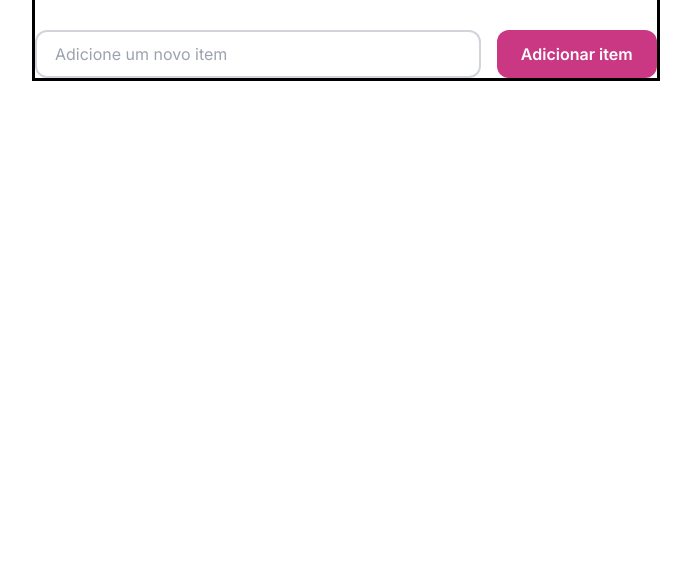
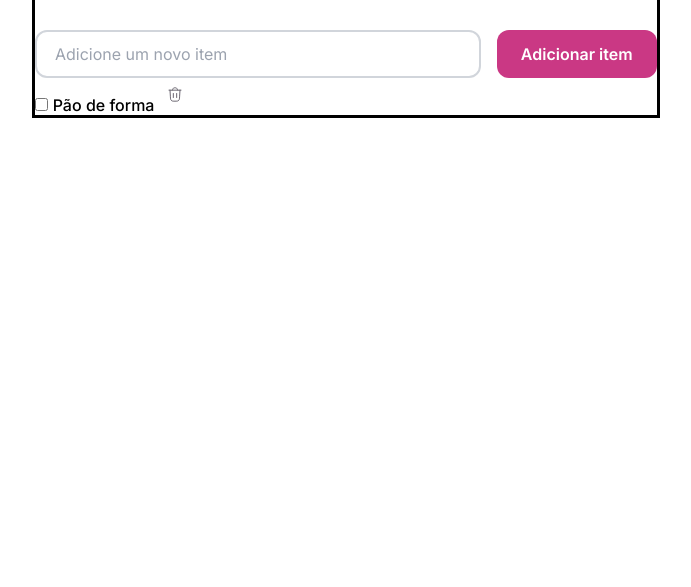
Before and after one commit to llorenzojorge/projeto-quicklist, a plain HTML site: page index.html in a window 1280 px wide. Shown: the part 213-800 px from the top of the page, without its empty margins (294-985 px from the left). Drawn offline with Linux system fonts and the light colour scheme.

Commit message:
ajuste button global

```diff
--- a/index.html
+++ b/index.html
@@ -30,6 +30,18 @@
         <button type="submit">Adicionar item</button>
       </form>
 
+      <ul id="items-list">
+        <li>
+          <label>
+            <input type="checkbox">
+            <span>Pão de forma</span>
+            <button class="delete-item">
+              <img src="assets/icons/delete.svg" alt="Icone de lixeira">
+            </button>
+          </label>
+        </li>
+      </ul>
+
     </section>
   </main>
 
--- a/styles/buttons.css
+++ b/styles/buttons.css
@@ -1,15 +1,28 @@
 button {
-  padding: .75rem 1.5rem;
+  font: var(--label);
+  color: var(--always-white);
   border: none;
-  border-radius: .75rem;
   cursor: pointer;
+  background: none;
 }
 
-button:hover {
-  background-color: var(--color-brand-hover);
+#add-item-form {
+  & button {
+    background-color: var(--color-brand);
+    padding: .75rem 1.5rem;
+    border-radius: .75rem;
+
+    &:hover {
+      background-color: var(--color-brand-hover);
+    }
+  }
 }
 
 a {
   display: inline-block;
   margin-bottom: 1rem;
 }
+
+ul {
+  list-style: none;
+}
--- a/styles/global.css
+++ b/styles/global.css
@@ -39,12 +39,6 @@ a {
   text-decoration: none;
 }
 
-button {
-  font: var(--label);
-  color: var(--always-white);
-  background-color: var(--color-brand);
-}
-
 img {
   max-width: 100%;
   height: auto;
```
Also changed, not shown: assets/icons/delete.svg (added).
